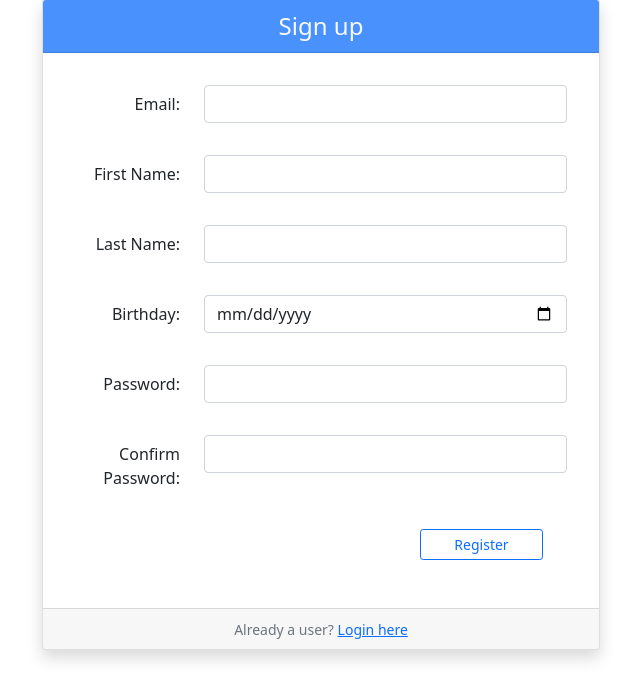
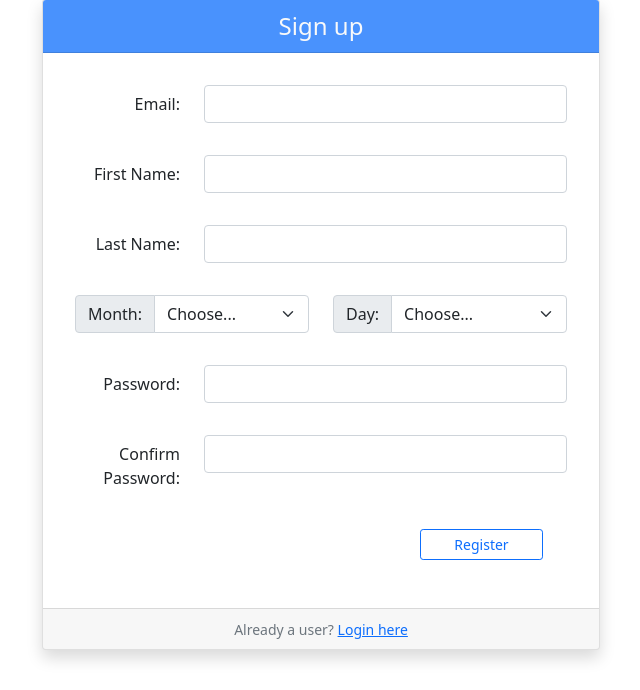
Before and after one commit to SherinaBegin/screaming_peaches, a Flask app: page /register in a window 1280 px wide. Shown: the part 49-739 px from the top of the page, without its empty margins (319-959 px from the left). Run offline with Flask 2, Linux system fonts and the light colour scheme.

Commit message:
MWB updated

```diff
--- a/flask_app/templates/registration.html
+++ b/flask_app/templates/registration.html
@@ -53,14 +53,43 @@
             </div>
             </div>
             <div class="mb-3 row">
-               <label
-                  for="birthday"
-                  class="col-sm-3 col-form-label text-end mb-3"
-                  >Birthday:</label>
-               <div class="col-sm-9">
-                  <input type="date" class="form-control" name="birthday" />
+               <div class="input-group mb-3 w-50">
+                  <label class="input-group-text" for="birthmonth">Month:</label>
+                  <select class="form-select" id="birthmonth">
+                     <option selected>Choose...</option>
+                     <option value="January">January</option>
+                     <option value="February">February</option>
+                     <option value="March">March</option>
+                     <option value="April">April</option>
+                     <option value="May">May</option>
+                     <option value="June">June</option>
+                     <option value="July">July</option>
+                     <option value="August">August</option>
+                     <option value="September">September</option>
+                     <option value="October">October</option>
+                     <option value="November">November</option>
+                     <option value="December">December</option>
+                  </select>
                </div>
+               <div class="input-group mb-3 w-50">
+                  <label class="input-group-text" for="birthday">Day:</label>
+                  <select class="form-select" id="birthday">
+                     <option selected>Choose...</option>
+                     <option value="January">January</option>
+                     <option value="February">February</option>
+                     <option value="March">March</option>
+                     <option value="April">April</option>
+                     <option value="May">May</option>
+                     <option value="June">June</option>
+                     <option value="July">July</option>
+                     <option value="August">August</option>
+                     <option value="September">September</option>
+                     <option value="October">October</option>
+                     <option value="November">November</option>
+                     <option value="December">December</option>
+                  </select>
                </div>
+            </div>
             <div class="mb-3 row">
             <label
                for="password"
```
Also changed, not shown: 1 other file.
